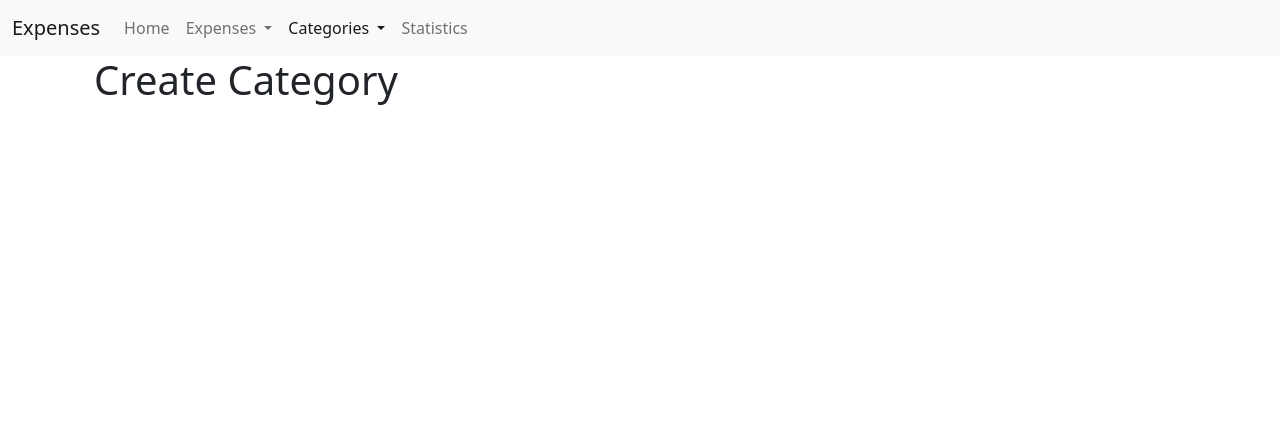
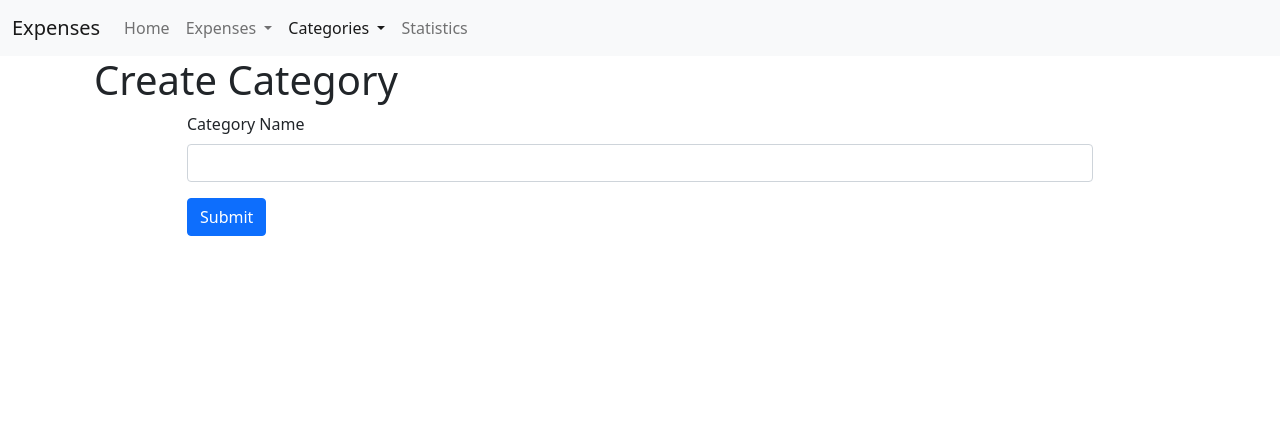
Before and after one commit to tadhgboyle/2911, a Flask app: page /add-category in a window 1280 px wide. Shown: the top 435 px of the page. Run offline with Flask 2, Linux system fonts and the light colour scheme.

Commit message:
:sparkles: Add create/edit Category features

```diff
--- a/category_controller.py
+++ b/category_controller.py
@@ -32,7 +32,7 @@ def delete_category(category_id):
 
     category.delete()
 
-    return list_categories(success='Deleted category')
+    return list_categories(success='Deleted category "{}"'.format(category.name))
 
 
 def no_category_found(error_message='No category found with that ID'):
--- a/models.py
+++ b/models.py
@@ -3,6 +3,7 @@ This module defines models (aka blueprints) for any objects we need in the Expen
 """
 
 from flask_mongoengine import MongoEngine
+from wtforms import Form, StringField, validators
 
 db = MongoEngine()
 
@@ -32,3 +33,7 @@ class Category(db.Document):
         'collection': 'categories',
         'ordering': 'name'
     }
+
+class CategoryForm(Form):
+    name = StringField('name', [validators.Length(min=3, max=64)])
+    category_id = StringField('category_id') # used when editing a category to find it from the database, ignored when making new category
--- a/routes.py
+++ b/routes.py
@@ -3,8 +3,10 @@ This module handles forwarding all requests to the application towards their res
 """
 
 from main import app
+from flask import render_template, request
 import expense_controller
 import category_controller
+from models import Category, CategoryForm
 
 
 @app.route('/')
@@ -32,13 +34,28 @@ def list_categories():
     return category_controller.list_categories()
 
 
-@app.route('/add-category')
+@app.route('/add-category', methods=['GET', 'POST'])
 def add_category():
+
+    form = CategoryForm(request.form)
+    if request.method == 'POST' and form.validate():
+        category = Category(name=form.name.data)
+        category.save()
+        return category_controller.list_categories(success='Created new category "{}"'.format(form.name.data))
+
     return category_controller.add_category()
 
 
-@app.route('/edit-category/<category_id>')
+@app.route('/edit-category/<category_id>', methods=['GET', 'POST'])
 def edit_category(category_id):
+
+    form = CategoryForm(request.form)
+    if request.method == 'POST' and form.validate():
+        category = Category.objects.get(id=form.category_id.data)
+        category.name = form.name.data
+        category.save()
+        return category_controller.list_categories(success='Updated category "{}"'.format(form.name.data))
+
     return category_controller.edit_category(category_id)
 
 
--- a/templates/views/category_form.html
+++ b/templates/views/category_form.html
@@ -3,10 +3,25 @@
 {% block content %}
 
 <div class="container">
-    <h1>{% if category is defined %} Edit {% else %} Create {% endif %} Category</h1>
+
+    <h1>{{ 'Edit' if category is defined else 'Create' }} Category</h1>
     <div class="row">
         <div class="col"></div>
         <div class="col-10">
+
+            <form action="{{ url_for('edit_category', category_id=category.id) if category is defined else url_for('add_category') }}" method="POST">
+
+                <input type="hidden" name="category_id" id="category_id" value="{{ category.id if category is defined else '' }}">
+
+                <div class="mb-3">
+                    <label for="name" class="form-label">Category Name</label>
+                    <input type="text" class="form-control" name="name" id="name" value="{{ category.name if category is defined else '' }}" required min="3" max="64">
+                </div>
+
+                <button type="submit" class="btn btn-primary">Submit</button>
+
+            </form>
+
         </div>
         <div class="col"></div>
     </div>
--- a/templates/views/expense_form.html
+++ b/templates/views/expense_form.html
@@ -3,7 +3,7 @@
 {% block content %}
 
 <div class="container">
-    <h1>{% if expense is defined %} Edit {% else %} Add {% endif %} Expense</h1>
+    <h1>{{ 'Edit' if expense is defined else 'Add' }} Expense</h1>
     <div class="row">
         <div class="col"></div>
         <div class="col-10">
```
Also changed, not shown: README.md.
